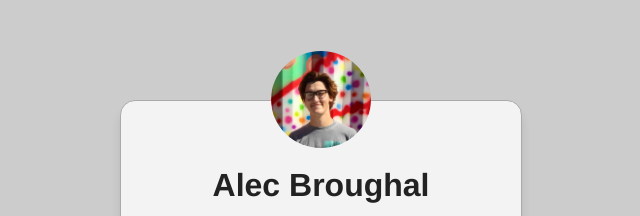
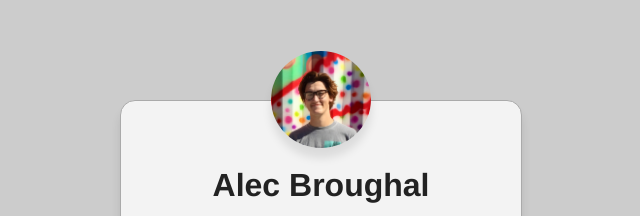
Before and after one commit to broughal/mi349_card, a plain HTML site: page index.html in a window 1280 px wide. Shown: the top 216 px of the page, 319-959 px from the left. Drawn offline with Linux system fonts and the light colour scheme.

Commit message:
Update card.css

```diff
--- a/card.css
+++ b/card.css
@@ -29,6 +29,7 @@ h2 {
 }
 
 .card .avatar {
+    box-shadow: rgba(0,0,0, 0.1) 0 10px 10px;
     width: 100px;
     border-radius: 50%;
     margin-top: -50px;
```
